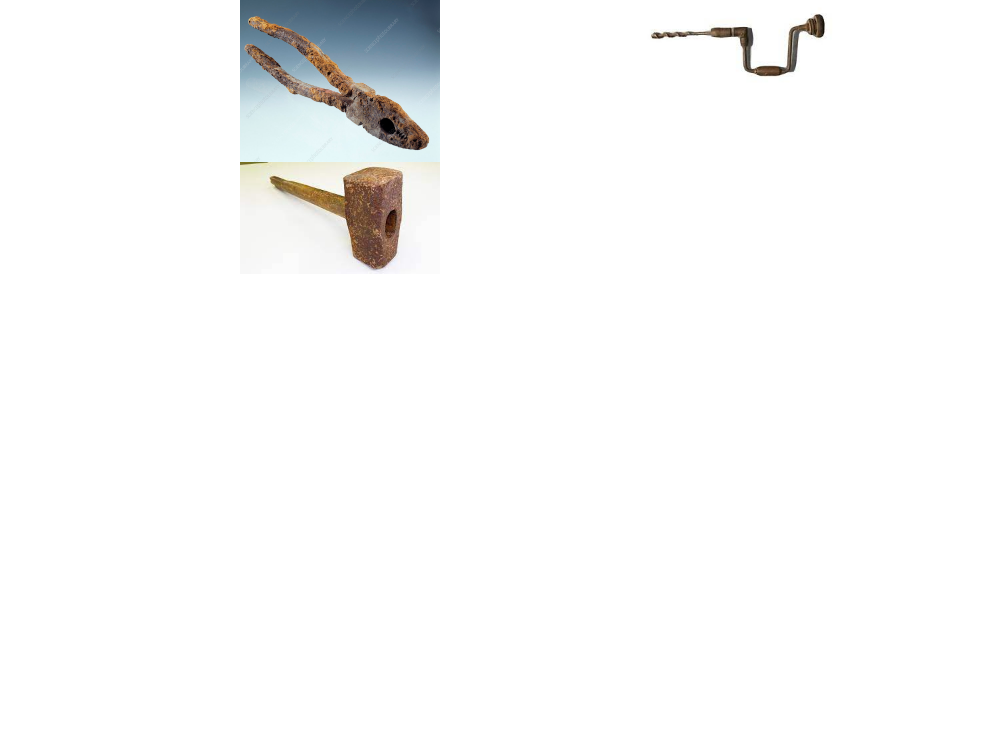
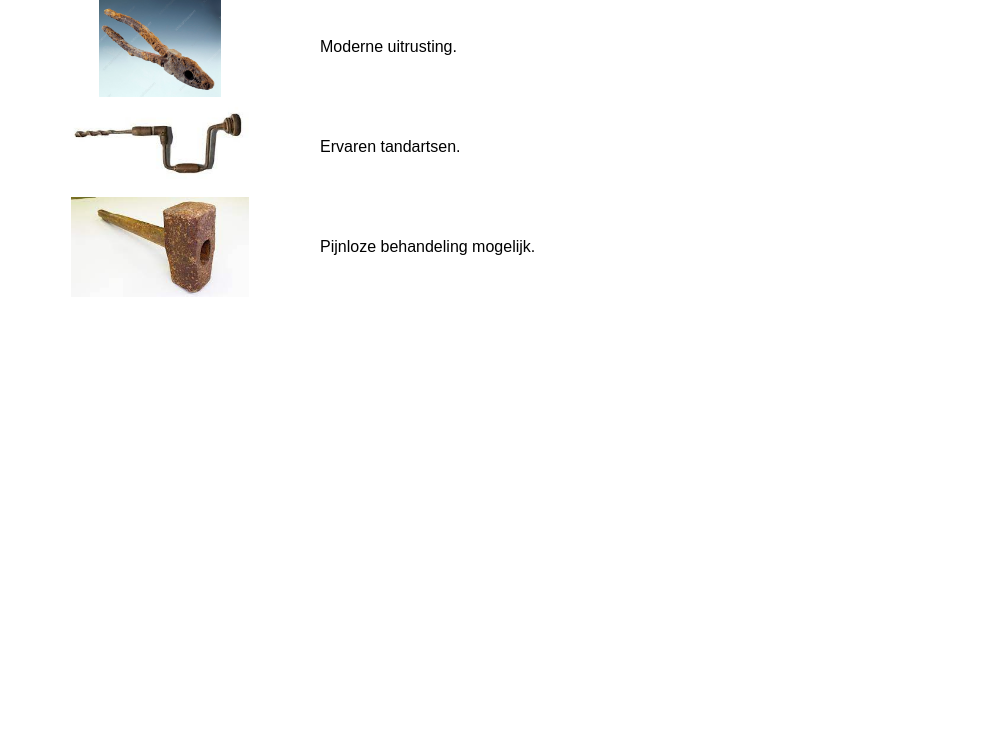
Before and after one commit to gitpeut/hamstip, a plain HTML site: page index.html in a window 1280 px wide. Shown: the part 55-800 px from the top of the page, without its empty margins (0-998 px from the left). Drawn offline with Linux system fonts and the light colour scheme.

Commit message:
met plaatjes

```diff
--- a/index.html
+++ b/index.html
@@ -9,9 +9,9 @@
 <div class="flextitle">
     <div id="menu"></div>
     <div class="titletxt">Moderna Tandartsen</div>
-    <img src="rustypliers.jpg">
-    <img src="drill.jpg">
-    <img src="hammer.jpg">
+    <img src="rustypliers.jpg"><div class="selling">Moderne uitrusting.</div>
+    <img src="drill.jpg"><div class="selling">Ervaren tandartsen.</div>
+    <img src="hammer.jpg"><div class="selling">Pijnloze behandeling mogelijk.</div>
 </div>
 
 </body>
--- a/styles.css
+++ b/styles.css
@@ -12,9 +12,6 @@ body{
 .flextitle{
     display: grid;
     grid-template-columns: 1fr 3fr ;
-    justify-self: center;
-
-
 }
 
 .titletxt {
@@ -23,13 +20,24 @@ body{
     font-size: xx-large;
     grid-column-start: 2;
     grid-row-start: 1;
+
+}
+
+.selling{
+    display: inline;
+    text-align: left;
+    font-size: normal;
+    grid-column-start: 2;
+    align-self: center;
+    justify-self: left;
 }
 
 img{
-    width: 200px;
+
+    height: 100px;
     margin-left: auto;
     margin-right: auto;
-    /*grid-column-start: 1;*/
+    grid-column-start: 1;
 
 }
 
@@ -54,6 +62,7 @@ img{
     border-bottom-style: solid;
     padding-bottom: 5px;
 
+
     transition: height .5s, width .5s, font-size .5s;
 
 }
@@ -72,6 +81,7 @@ img{
 
 #menu:hover::after{
     text-align: justify;
-    content: "aaaaaaaaaaaaaaaaaaaaaaaaaaaaaaaaaaaaaaaaaaaaaaaaaaaaaaaaaaaaaaaaaaaaa";
+    content: "Filmsterrenglimlachgarantie!";
     border: 0 none;
+
 }
```
